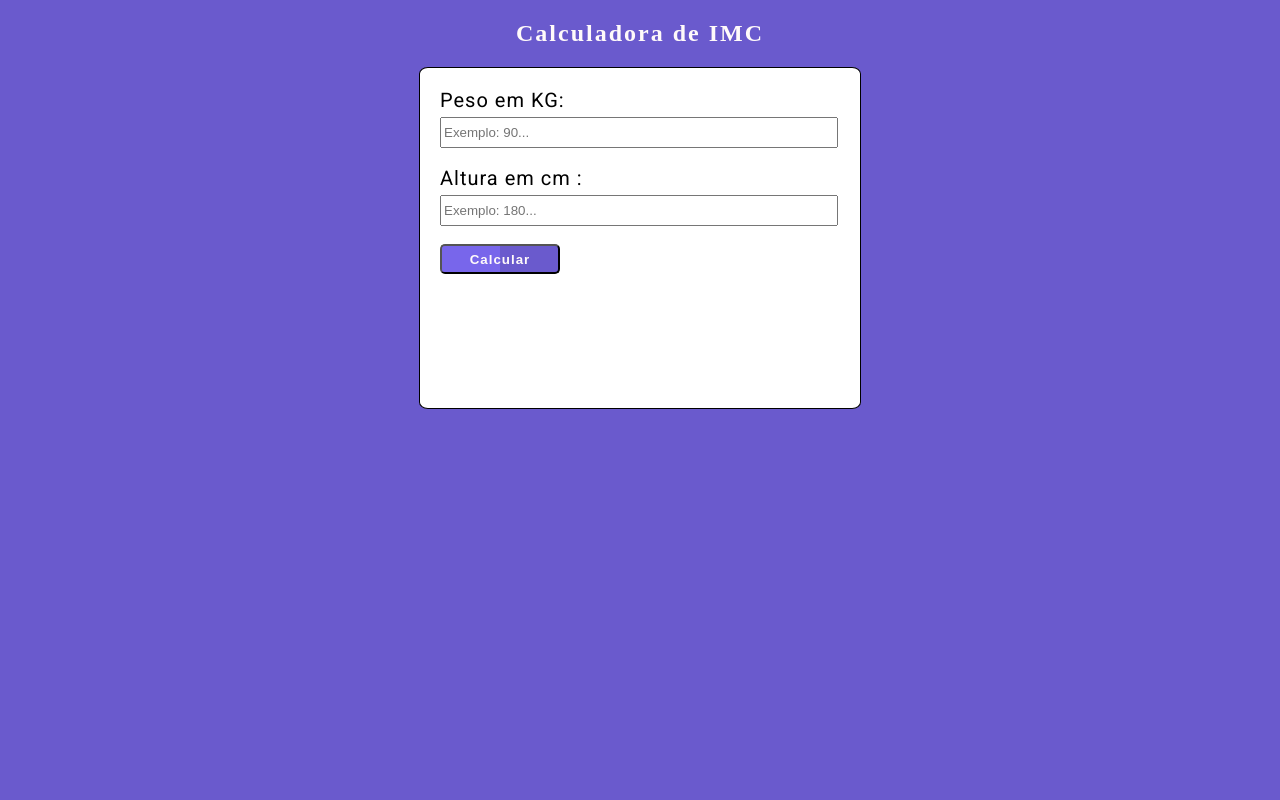
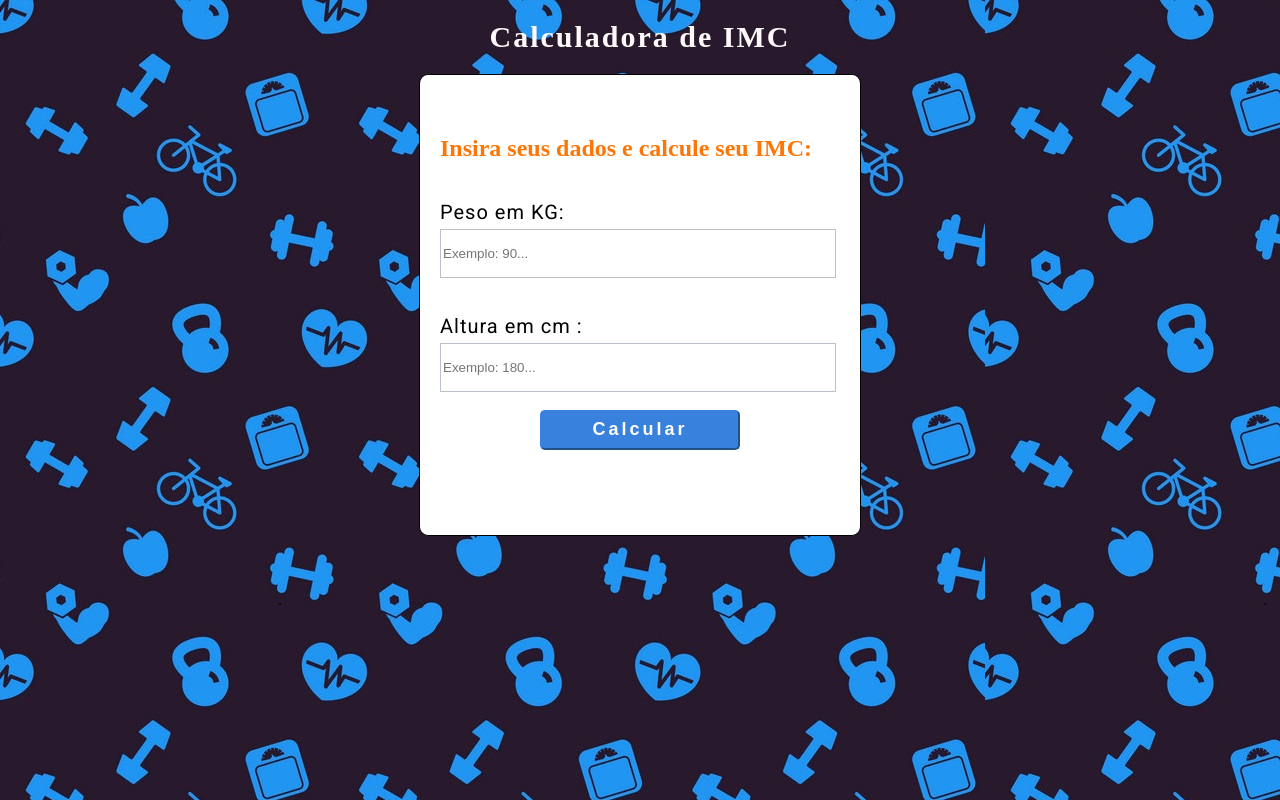
Before and after one commit to LucasMoraisRamires/Calculadora-IMC, a plain HTML site: page Calculadora IMC/index.html in a window 1280 px wide. Drawn offline with Linux system fonts and the light colour scheme.

Commit message:
Add files via upload
Atualização de Layout

```diff
--- a/Calculadora IMC/index.html
+++ b/Calculadora IMC/index.html
@@ -18,22 +18,28 @@
     <section>
 
         <div class="form-section">
-            <h2 class="title" align="center">Calculadora de IMC</h2>
+            <h1 class="title" align="center">Calculadora de IMC</h1>
             <div class="form">
 
+                    <h2>Insira seus dados e calcule seu IMC:</h2>
 
+                    <br>
                     <label for="">Peso em KG:</label>
                     <br>
-                    <input type="number" name="" id="peso" placeholder="Exemplo: 90..."
+                    <input type="number" name="" id="peso" placeholder="Exemplo: 90..." require>
                     <br>
                     <br>
                     <br>
                     <label for="">Altura em cm :</label>
                     <br>
-                    <input type="number" name="" id="altura" placeholder="Exemplo: 180...">
+                    <input type="number" name="" id="altura" placeholder="Exemplo: 180..." require>
                     <br>
                     <br>
-                    <button id="calculate" onclick="calcular()">Calcular</button>
+
+                    <div class="button-wrapper">
+                        <button id="calculate" onclick="calcular()">Calcular</button>
+
+                    </div>
 
 
                 <div  class="resposta" id="resposta">
--- a/Calculadora IMC/style.css
+++ b/Calculadora IMC/style.css
@@ -1,25 +1,28 @@
 
 body{
-    background-color: slateblue;
+    background: url(./img/fundo.jpg)
 }
 
 
 h1{
 
-color: blueviolet;
+    margin:0 auto;
+    color: snow;
+    letter-spacing: 2px;
+    font-size: 30px;
 
 }
 
- h2{
-    margin:0 auto;
-    color: snow;
-    letter-spacing: 2px;
+
+h2{
+    color: rgb(253, 118, 7);
 }
+
 
 
 .form-section{
     width:500px;
-    height:450px;
+    height:500px;
 
     margin: 0 auto;
     padding-top: 10px;
@@ -35,12 +38,12 @@ color: blueviolet;
 .form{
     background-color: white;
     width:400px;
-    height: 300px;
+    height: 400px;
     margin-top: 80px;
    border: solid 1px;
     margin:0 auto;
     margin-top: 20px;
-    padding: 20px 20px 20px 20px;
+    padding: 40px 20px 20px 20px;
     border-radius: 2%;
 
 
@@ -57,13 +60,19 @@ label{
 
 input{
     width: 390px;
-    height: 25px;
+    height: 45px;
     margin-top: 5px;
+    border: 1px solid  #b9c0ca;
 
 
 }
 
+input:focus{
+    outline: 0;
+    border: 1px solid  #3882dd;
 
+
+}
 
 .peso  {
 
@@ -71,21 +80,32 @@ input{
     background-color: brown;
     margin-top: 50px;
 
+
+}
+
+.button-wrapper{
+    display: flex;
+    justify-content: center;
 }
 
 button{
 
-    width: 120px;
-    height: 30px;
+    width: 200px;
+    height: 40px;
     cursor: pointer;
-    background-color: slateblue;
+    background-color: #3882dd;
     color: snow;
     font-weight: bold;
+    font-size: 18px;
+    border-color:  #3882dd;
     border-radius: 5px;
-    letter-spacing: 1px;
+    box-shadow: none;
+    letter-spacing: 3px;
     z-index: 1;
     position: relative;
     overflow: hidden;
+    margin-top: 0 auto;
+
 
 
 
@@ -100,7 +120,7 @@ button::before{
     height: 30px;
     cursor: pointer;
     position: absolute;
-    background-color:  rgb(120, 102, 235);
+    background-color:  #3882dd;
     left:0;
     font-weight: bold;
 
@@ -119,6 +139,11 @@ button:hover:before{   /*ativa a mudança de estilo */
     width: 120px;
   }
 
+  button:focus{
+    outline: 0;
+    style: none;
+  }
+
 
 .resposta{
 
@@ -132,4 +157,3 @@ button:hover:before{   /*ativa a mudança de estilo */
     font-size: 18px;
     padding-top: 15px;
  }
-}
```
Also changed, not shown: Calculadora IMC/img/fundo.jpg (added).
